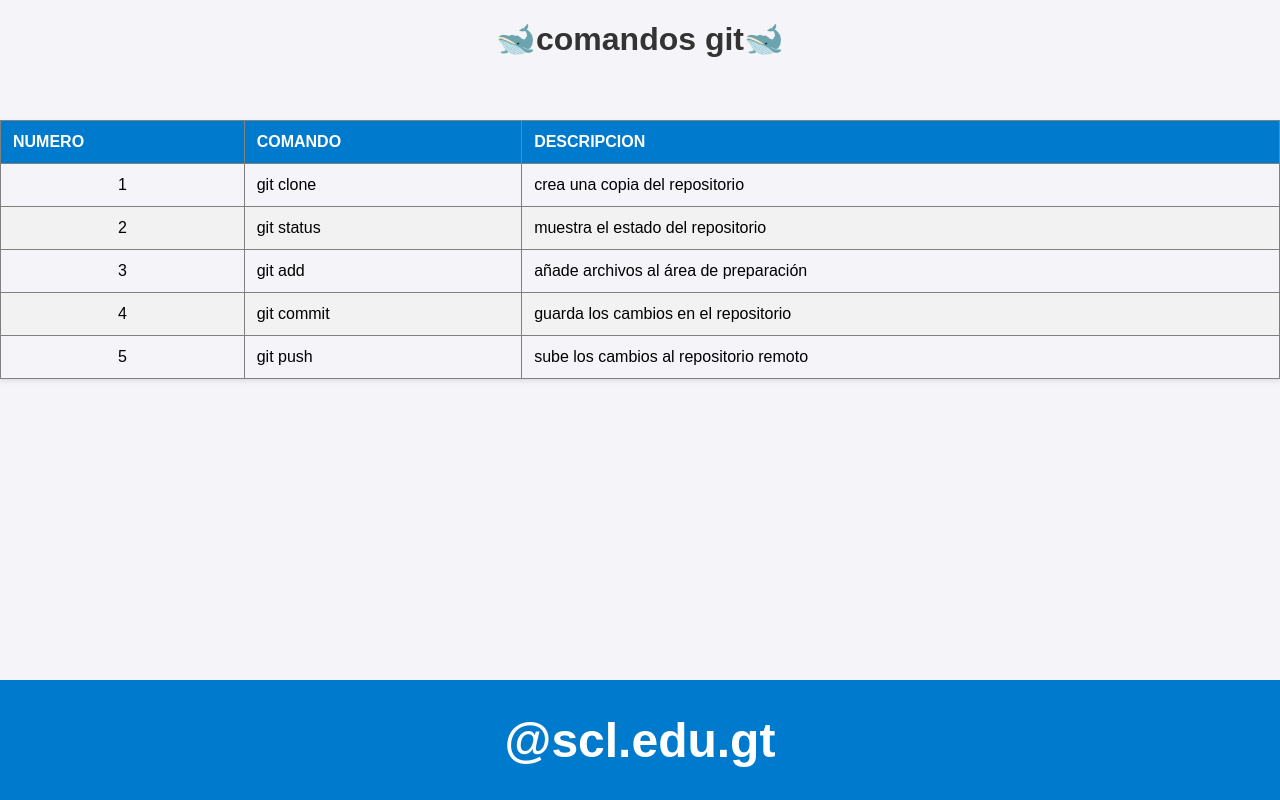
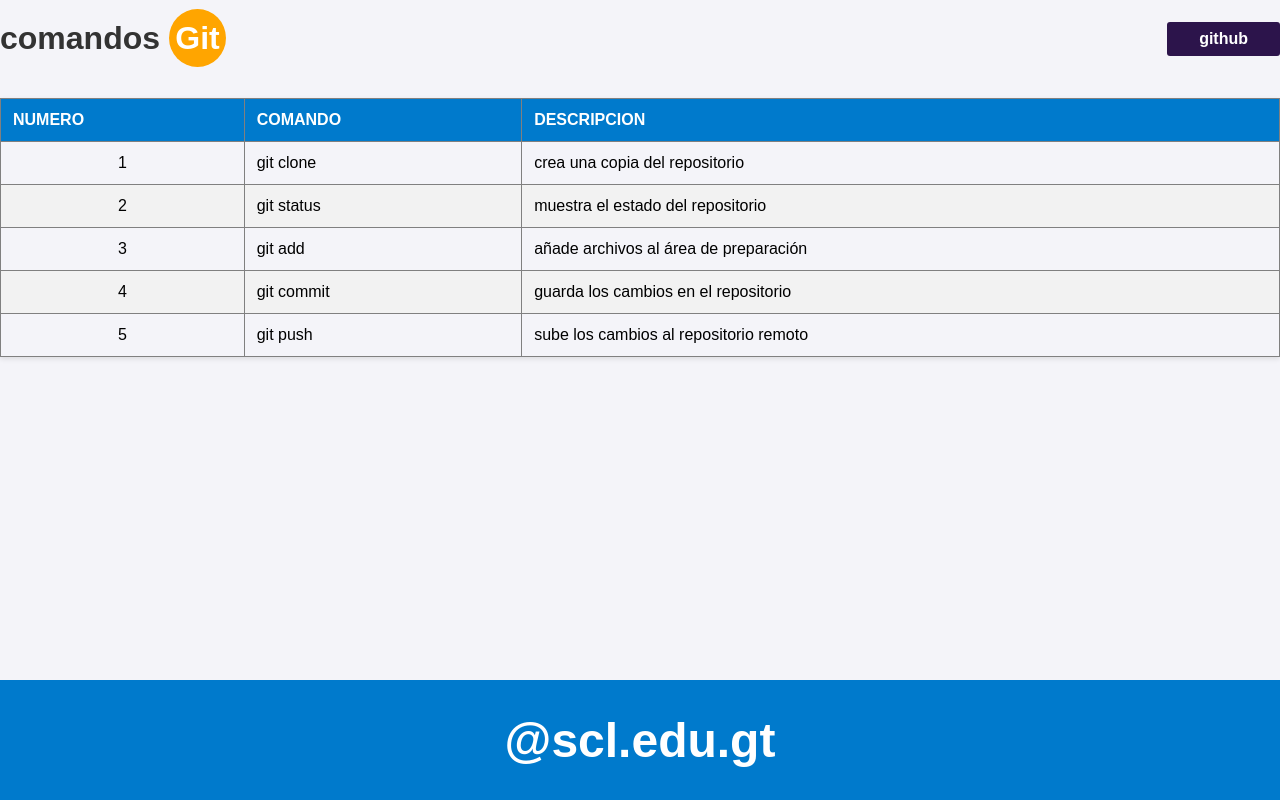
Before and after one commit to dalunaaaa/git-tiempo, a plain HTML site: page index.html in a window 1280 px wide. Drawn offline with Linux system fonts and the light colour scheme.

Commit message:
actualizacion del header

```diff
--- a/header/header.css
+++ b/header/header.css
@@ -1,5 +1,23 @@
 header{
-    width: 100%;
-    height: 5rem;
+    display: flex;
+    justify-content: space-between;
+    align-items: center;
+}
+.titulo span{
+    background-color: orange;
+    color: white;
+    padding: 0.7rem 0.4rem ;
+    border-radius: 100%;
 
 }
+.btn-github{
+
+    text-decoration: none;
+    background-color: rgb(44, 20, 75);
+    color: white;
+    font-weight: 600;
+    padding: 0.5rem 2rem;
+    border-radius: 3px;
+
+
+}
--- a/header/header.js
+++ b/header/header.js
@@ -1,4 +1,5 @@
 let gl_header=document.querySelector(".header")
 gl_header.innerHTML=`
-<h1>🐋comandos git🐋</h1>
+<h1 class="titulo">comandos <span>Git</span></h1>
+<a href="https://github.com/dalunaaaa/git-tiempo" class="btn-github">github</a>
 `;
```
Also changed, not shown: index.html (line endings or trailing spaces).
